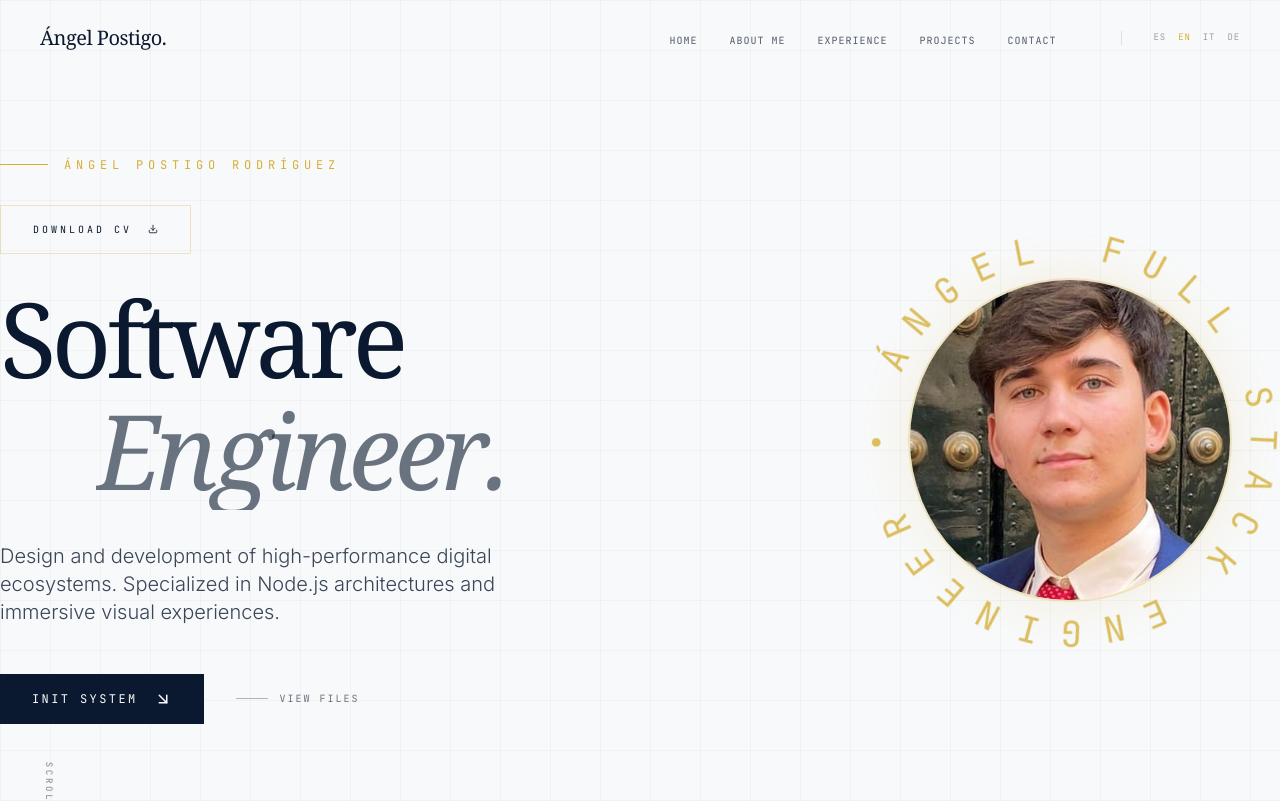
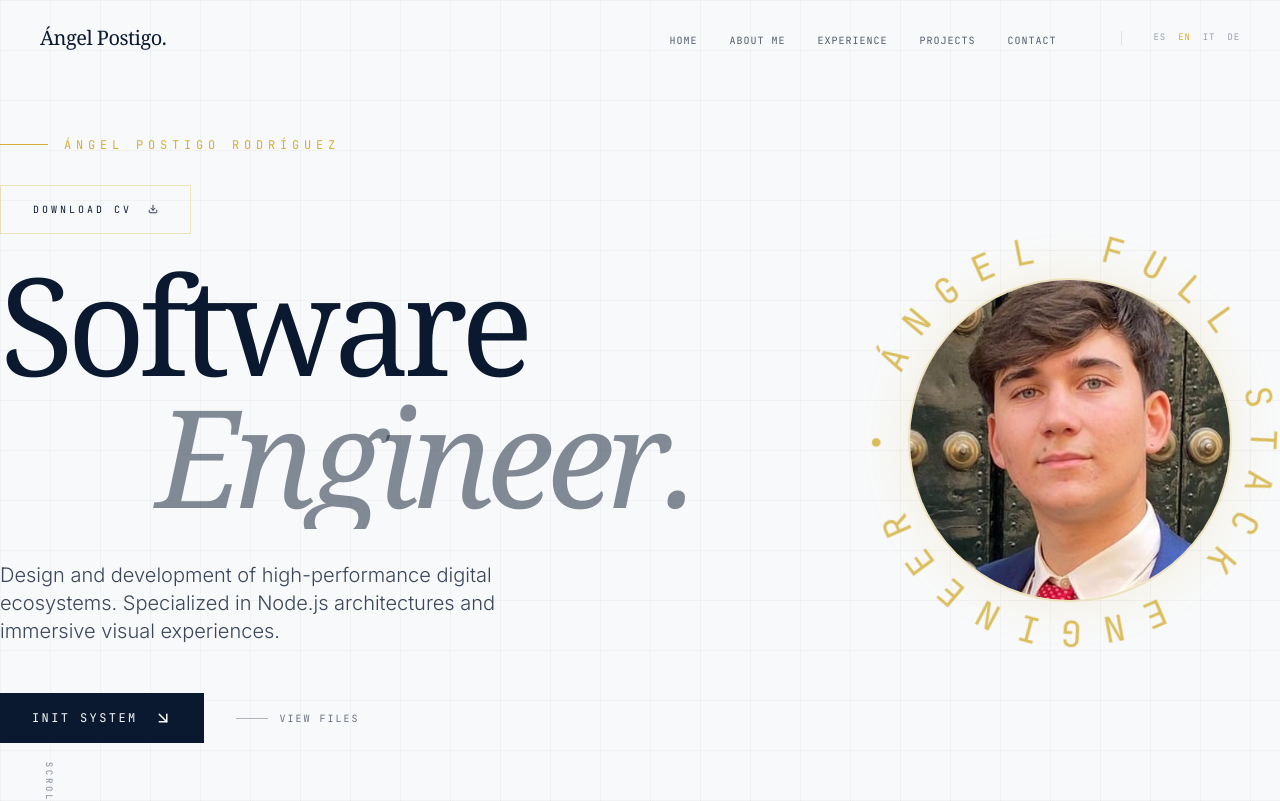
Before and after one commit to puyi27/Porfolio-APR, a React (Vite) app: page / in a window 1280 px wide. Shown: the top 801 px of the page. Built offline with nearby package versions, Linux system fonts and the light colour scheme.

Commit message:
style: ultra-premium typography layout for Hero title

```diff
--- a/src/components/Hero.jsx
+++ b/src/components/Hero.jsx
@@ -127,11 +127,11 @@ const Hero = () => {
               </MagneticButton>
             </motion.div>
 
-            <h1 className="text-5xl sm:text-6xl md:text-[7vw] lg:text-[6.5rem] font-serif leading-[0.9] text-ash tracking-tighter relative z-30 whitespace-nowrap">
-              <span className="block overflow-hidden pb-2">
+            <h1 className="text-6xl sm:text-[9vw] lg:text-[8.5rem] font-serif leading-[0.85] text-ash tracking-tighter relative z-30 flex flex-col">
+              <span className="block overflow-hidden pb-4 whitespace-nowrap pr-4">
                 <StaggeredText text={t('hero.title1')} delay={0.1} />
               </span>
-              <span className="block text-ash/60 ml-8 md:ml-24 overflow-hidden pb-2 italic">
+              <span className="block text-ash/50 italic overflow-hidden pb-4 whitespace-nowrap self-end md:self-start md:pl-[25%]">
                 <StaggeredText text={t('hero.title2')} delay={0.3} />
               </span>
             </h1>
```
